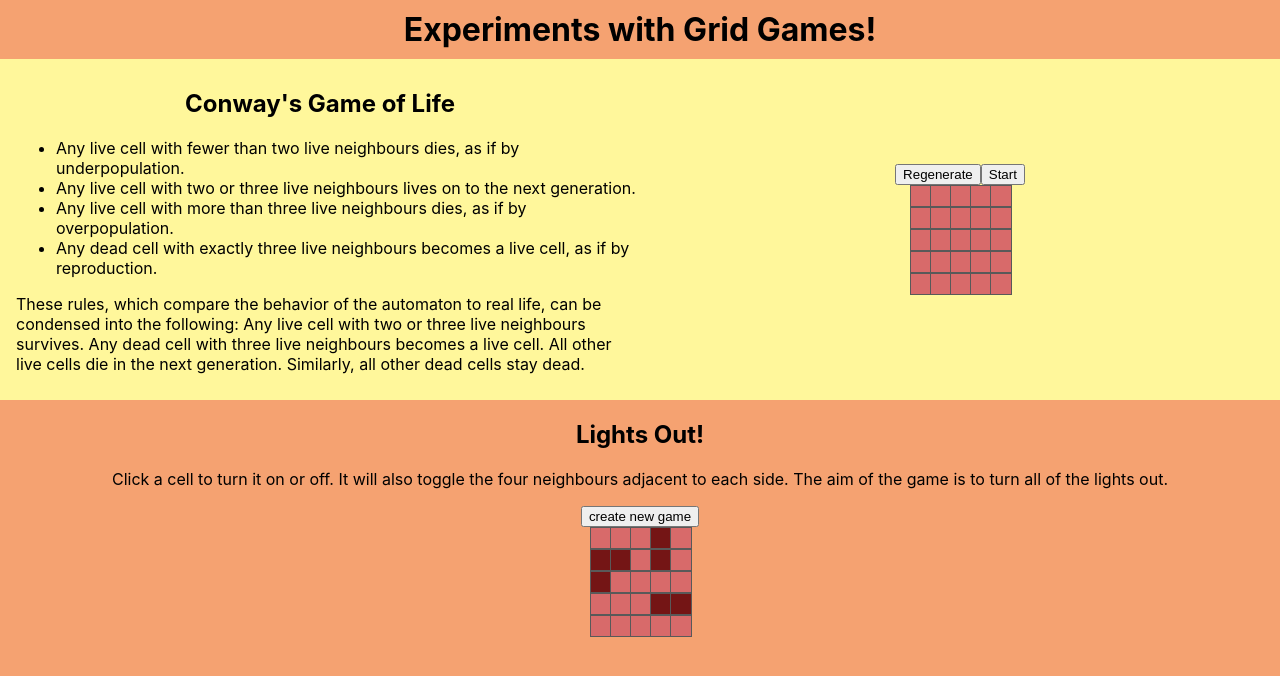
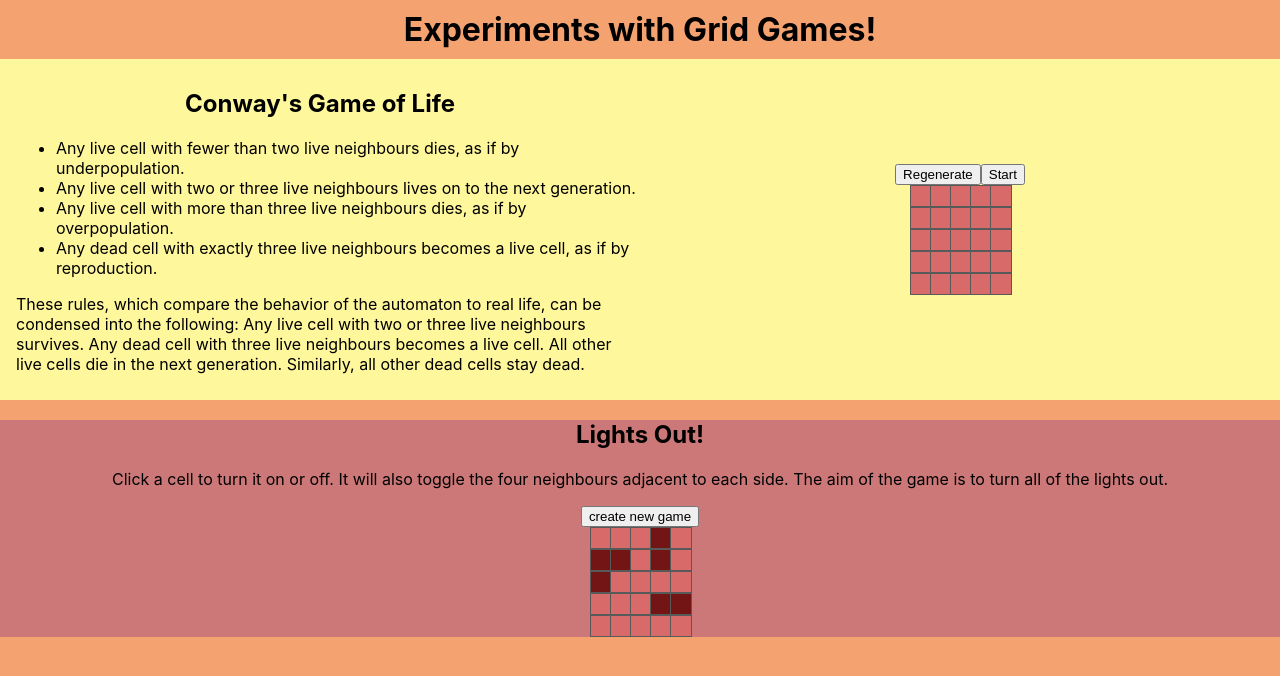
Before and after one commit to CloudBop/tdd-grid-games-typescript, a React (Create React App) app: page / in a window 1280 px wide. Shown: the top 676 px of the page. Built offline with nearby package versions, Linux system fonts and the light colour scheme.

Commit message:
+css cdiff

```diff
--- a/src/App.css
+++ b/src/App.css
@@ -33,3 +33,8 @@
 .off {
   background-color: #d86a6a;
 }
+
+.lights-out-wrapper {
+  margin: 0;
+  background-color: #cc7878;
+}
```
